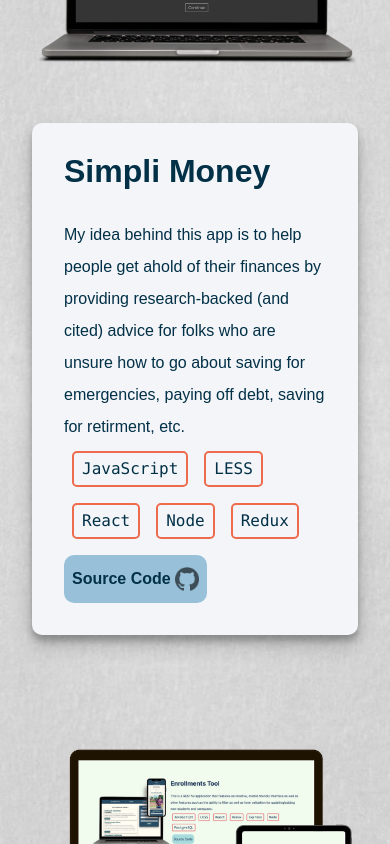
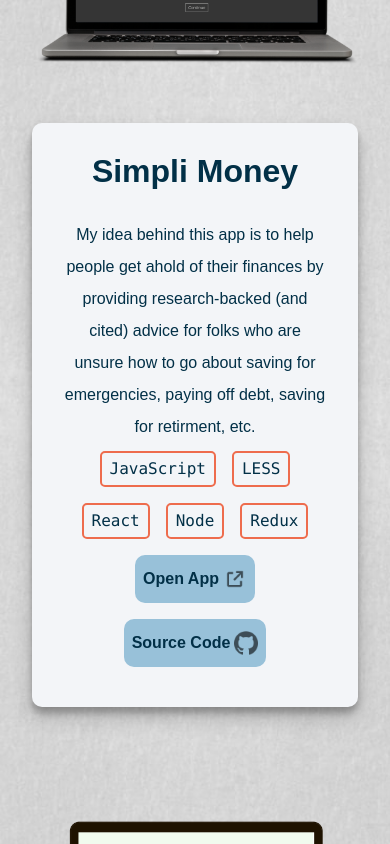
Before and after one commit to corumgold/corygold.dev, a React (Create React App) app: page / in a window 390 px wide. Shown: the part 2680-3524 px from the top of the page. Built offline with nearby package versions, Linux system fonts and the light colour scheme; a web font is replaced by a local one.

Commit message:
Change projects view on mobile

```diff
--- a/less/components/projects.less
+++ b/less/components/projects.less
@@ -34,6 +34,10 @@
   background-color: @off-white;
   border-radius: 10px;
   box-shadow: rgba(0, 0, 0, 0.19) 0px 10px 20px, rgba(0, 0, 0, 0.23) 0px 6px 6px;
+  @media screen and (max-width: 480px) {
+    .flexCenterColumn();
+    text-align: center;
+  }
 }
 
 .project-content h3 {
@@ -47,7 +51,7 @@
   border: none;
   .flexCenter();
   padding: 0.5rem;
-  margin-top: 8px;
+  margin: 8px;
   background-color: @secondary-color;
   border-radius: 10px;
   font: inherit;
@@ -75,6 +79,9 @@
 .project-tools {
   display: flex;
   flex-wrap: wrap;
+  @media screen and (max-width: 480px) {
+    .flexCenter();
+  }
 }
 
 .tool {
@@ -91,6 +98,14 @@
   flex: 1 1 0;
   @media screen and (max-width: 768px) {
     margin: 2rem 0;
+  }
+}
+
+.project-buttons {
+  display: flex;
+  flex-wrap: wrap;
+  @media screen and (max-width: 480px) {
+    .flexCenterColumn();
   }
 }
 
--- a/src/components/Project.js
+++ b/src/components/Project.js
@@ -34,6 +34,19 @@ const Project = ({ project }) => {
               return <p className="tool">{tool}</p>;
             })}
           </div>
+          <div className="project-buttons">
+            {project.liveLink ? (
+              <a href={project.liveLink} rel="noreferrer" target="_blank">
+                <button>
+                  Open App{" "}
+                  <img
+                    className="button-icon"
+                    src={process.env.PUBLIC_URL + "/images/external-link.png"}
+                    alt="live link"
+                  />
+                </button>
+              </a>
+            ) : null}
             <a href={project.projectLink} rel="noreferrer" target="_blank">
               <button>
                 Source Code{" "}
@@ -47,6 +60,7 @@ const Project = ({ project }) => {
           </div>
         </div>
       </div>
+    </div>
   );
 };
 
--- a/src/projects.js
+++ b/src/projects.js
@@ -7,6 +7,7 @@ const projects = [
     description:
       "My idea behind this app is to help people get ahold of their finances by providing research-backed (and cited) advice for folks who are unsure how to go about saving for emergencies, paying off debt, saving for retirment, etc.",
     projectLink: "https://github.com/corumgold/simpli-money",
+    liveLink: "https://www.simpli.money",
     tools: ["JavaScript", "LESS", "React", "Node", "Redux"],
   },
   {
--- a/src/styles.css
+++ b/src/styles.css
@@ -244,6 +244,15 @@ h2.big-header {
   border-radius: 10px;
   box-shadow: rgba(0, 0, 0, 0.19) 0px 10px 20px, rgba(0, 0, 0, 0.23) 0px 6px 6px;
 }
+@media screen and (max-width: 480px) {
+  .project-content {
+    display: flex;
+    align-items: center;
+    justify-content: center;
+    flex-direction: column;
+    text-align: center;
+  }
+}
 .project-content h3 {
   font-size: 2rem;
   margin-bottom: 2rem;
@@ -256,7 +265,7 @@ h2.big-header {
   align-items: center;
   justify-content: center;
   padding: 0.5rem;
-  margin-top: 8px;
+  margin: 8px;
   background-color: #98c1d9;
   border-radius: 10px;
   font: inherit;
@@ -281,6 +290,13 @@ h2.big-header {
   display: flex;
   flex-wrap: wrap;
 }
+@media screen and (max-width: 480px) {
+  .project-tools {
+    display: flex;
+    align-items: center;
+    justify-content: center;
+  }
+}
 .tool {
   border: 2px solid #ee6c4d;
   margin: 0.5rem;
@@ -296,6 +312,18 @@ h2.big-header {
 @media screen and (max-width: 768px) {
   .project-image img {
     margin: 2rem 0;
+  }
+}
+.project-buttons {
+  display: flex;
+  flex-wrap: wrap;
+}
+@media screen and (max-width: 480px) {
+  .project-buttons {
+    display: flex;
+    align-items: center;
+    justify-content: center;
+    flex-direction: column;
   }
 }
 .animate-image-right {
```
Also changed, not shown: public/images/external-link.png (added). Lines whose indentation alone changed are shown as unchanged.
